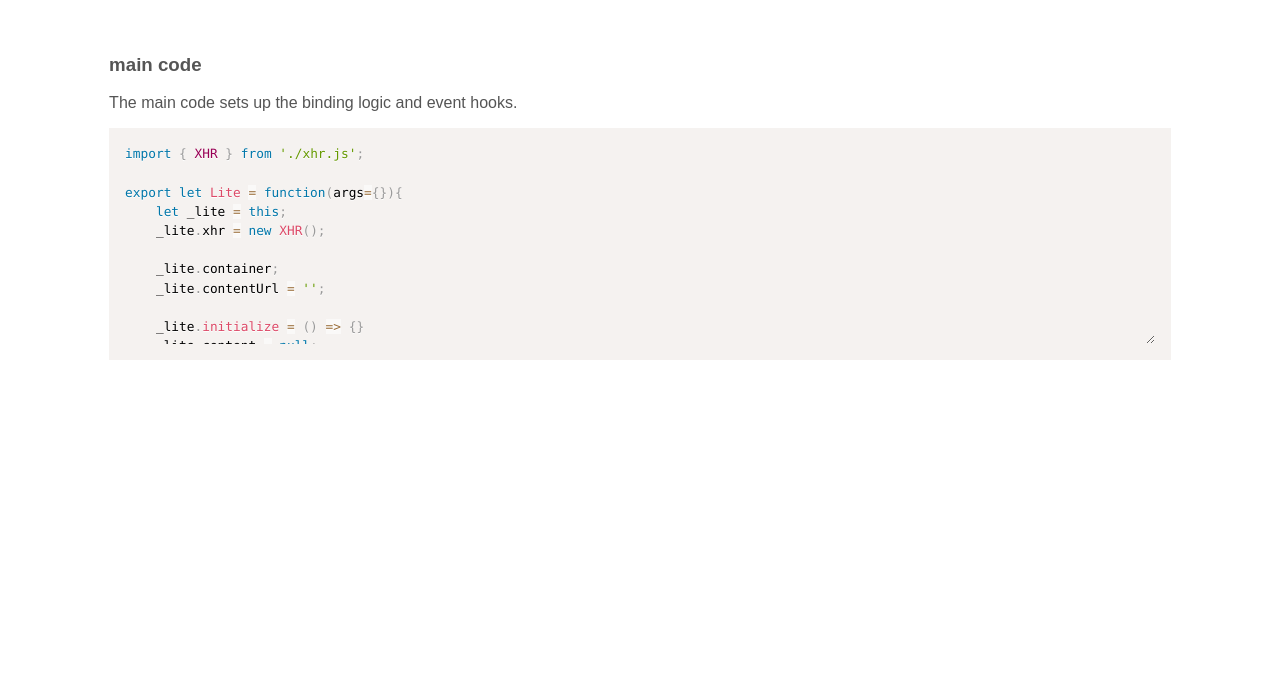
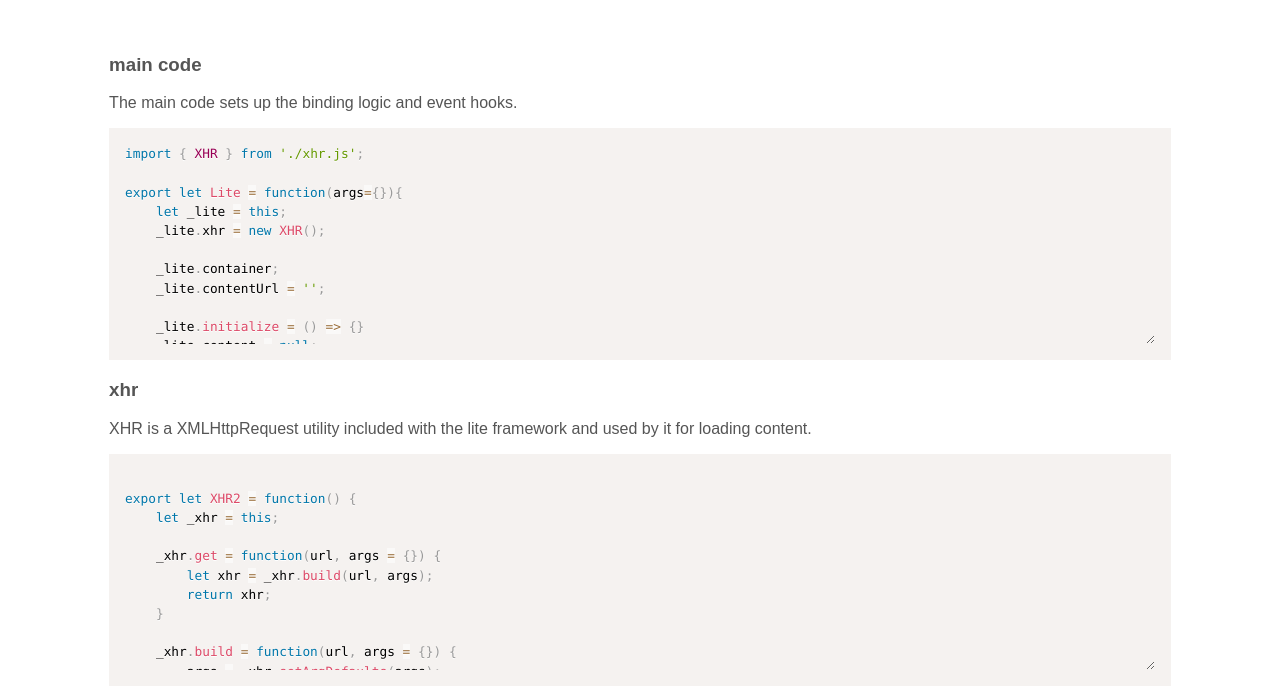
Before and after one commit to unstableconfiguration/lite, a plain HTML site: page site/code.html in a window 1280 px wide. Shown: the part 116-815 px from the top of the page. Drawn offline with nearby package versions, Linux system fonts and the light colour scheme.

Commit message:
updated code page to include XHR code

```diff
--- a/site/code.html
+++ b/site/code.html
@@ -22,6 +22,9 @@
         <p>The main code sets up the binding logic and event hooks. </p>
         <pre class='language-javascript'><code id='liteCode'></code></pre>
 
+        <p><h3>xhr</h3></p>
+        <p>XHR is a XMLHttpRequest utility included with the lite framework and used by it for loading content. </p>
+        <pre class='language-javascript'><code id='xhrCode'></code></pre>
 
         <div id='filler' style='height:200px'></div>
     </div>
@@ -32,7 +35,7 @@
         let fetchCode = function(filePath, onLoaded) {
             fetch(filePath).then(response => {
                 response.text().then(text => onLoaded(text));
-            })
+            });
         }
 
         fetchCode('../lite.js', (text) => {
@@ -40,5 +43,10 @@
                 Prism.highlight(text, Prism.languages.javascript, 'javascript');
         });
 
+        fetchCode('../xhr.js', (text) => {
+            document.getElementById('xhrCode').innerHTML =
+                Prism.highlight(text, Prism.languages.javascript, 'javascript');
+        });
+
     })();
 </script>
```
